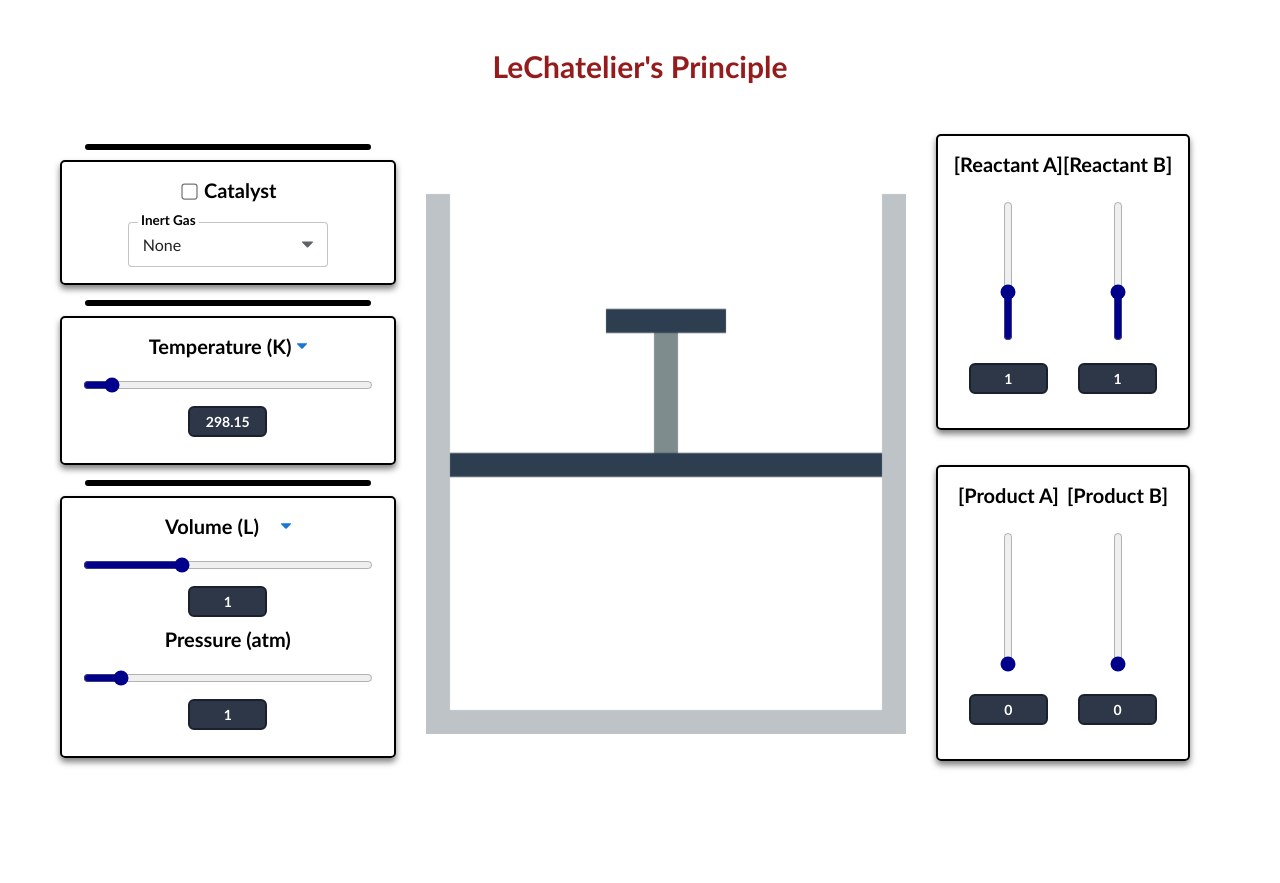
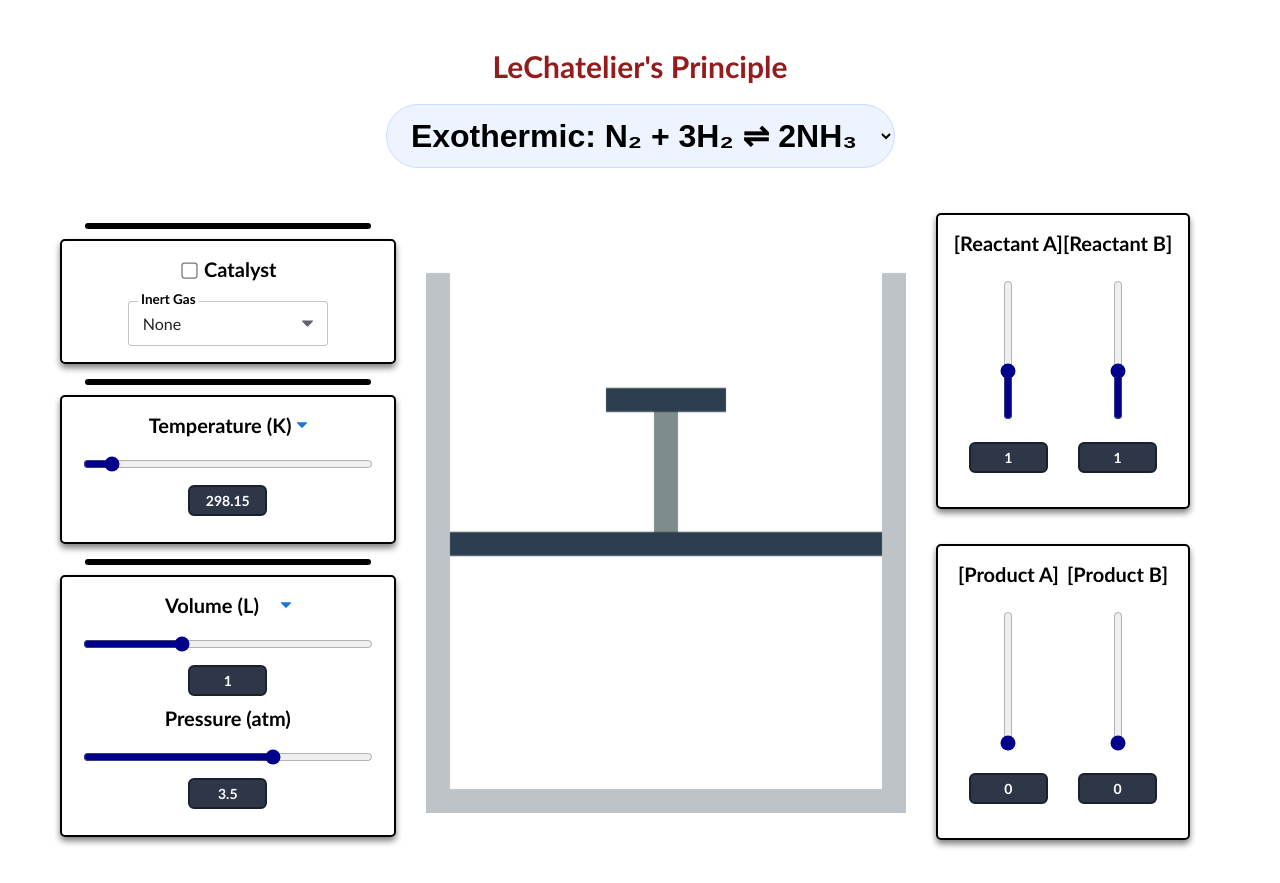
Before and after one commit to smuhammadmehdi8/LeChatelier-Simulation, a React (Vite) app: page / in a window 1280 px wide. Before the commit the page ends 804 px from the top, so only its background shows below. Built offline with nearby package versions, Linux system fonts and the light colour scheme.

Commit message:
implemented reaction ui + backend

```diff
--- a/src/App.tsx
+++ b/src/App.tsx
@@ -1,10 +1,10 @@
 import { useEffect, useRef, useState } from "react";
-import { Application, Graphics, Text } from "pixi.js";
+import { Application, Graphics } from "pixi.js";
 import "./index.css";
 import Slider from "./components/slider";
 import Checkbox from "./components/checkbox";
 import Dropdown from "./components/dropdown";
-import {VOLUME_RANGE, PRESSURE_RANGE, calculatePressureFromVolume, calculateVolumeFromPressure} from "./engines/chemistry-math";
+import {VOLUME_RANGE, PRESSURE_RANGE, calculatePressureFromVolume, calculateVolumeFromPressure, REACTIONS} from "./engines/chemistry-math";
 import { initSimulation, updateSimulation } from "./engines/pixi";
 
 function App() {
@@ -14,8 +14,12 @@ function App() {
   const [tempUnit, setTempUnit] = useState<string>("(K)");
   const [temp, setTemp] = useState<number>(298.15);
 
-  const [pressure, setPressure] = useState<number>(1.0);
+  const [pressure, setPressure] = useState<number>(calculatePressureFromVolume(1.0));
 
+  const [inertGas, setInertGas] = useState<string>("none");
+
+  const [selectedReactionKey, setSelectedReactionKey] = useState<keyof typeof REACTIONS>("exo");
+  //const selectedReaction = REACTIONS[selectedReactionKey];
 
   const handleVolumeChange = (newVolume : number) => {
     const volumeInL = volUnit === "(L)" ? newVolume : newVolume / 1000;
@@ -37,22 +41,20 @@ function App() {
 
   const appRef = useRef<Application | null>(null);
   const pistonRef = useRef<Graphics | null>(null);
-  const warningTextRef = useRef<Text | null>(null);
 
   useEffect(() => {
     let isMounted: boolean = true;
 
     if (pixiContainerRef.current) {
-      initSimulation(pixiContainerRef.current).then(({app, pistonLid, warningText}) => {
+      initSimulation(pixiContainerRef.current).then(({app, pistonLid}) => {
         if (!isMounted) {
           app.destroy(true, { children: true, texture: true });
           return;
         }
         appRef.current = app;
         pistonRef.current = pistonLid;
-        warningTextRef.current = warningText;
 
-        updateSimulation(app, volume, pressure, pistonLid, warningText);
+        updateSimulation(volume, pistonLid);
       });
     }
 
@@ -67,14 +69,30 @@ function App() {
   }, []);
 
   useEffect(() => {
-    if (appRef.current && pistonRef.current && warningTextRef.current) {
-      updateSimulation(appRef.current, volume, pressure, pistonRef.current, warningTextRef.current);
+    if (appRef.current && pistonRef.current) {
+      updateSimulation(volume, pistonRef.current);
     }
   }, [volume, pressure]);
 
   return (
     <div>
       <h1>LeChatelier's Principle</h1>
+
+    <div className="reaction-display">
+      <select
+        className="reaction-display-select"
+        value={selectedReactionKey}
+        onChange={(event) => {
+          setSelectedReactionKey(event.target.value as keyof typeof REACTIONS);
+        }}
+      >
+        {Object.entries(REACTIONS).map(([key, reaction]) => (
+          <option key={key} value={key}>
+            {reaction.label}
+          </option>
+        ))}
+      </select>
+    </div>
 
       <div className="layout">
 
@@ -83,7 +101,17 @@ function App() {
 
           <div className="inert-catalyst">
             <Checkbox name={"Add Catalyst"} label={"Catalyst"}/>
-            <Dropdown label={"Inert Gas"} value1={"none"} name1={"None"} value2={"He"} name2={"Helium"} value3={"Ar"} name3="Argon" />
+            <Dropdown label={"Inert Gas"}
+                      value={inertGas}
+                      options={[
+                        {value: "none", label: "None"},
+                        {value: "He", label: "Helium"},
+                        {value: "Ar", label: "Argon"}
+                      ]}
+                      onChange={setInertGas}
+            />
+
+
 
           </div>
           <hr id="line" />
--- a/src/components/dropdown.tsx
+++ b/src/components/dropdown.tsx
@@ -1,26 +1,35 @@
+interface DropdownOption {
+  value: string;
+  label: string;
+}
 
 interface DropdownProps {
   label: string;
-    value1: string;
-    value2: string;
-    value3: string;
-    name1: string;
-    name2: string;
-    name3: string;
+  value: string;
+  options: DropdownOption[];
+  onChange: (newValue: string) => void;
 }
 
-
-export default function Dropdown({label, value1, value2, value3, name1, name2, name3} : DropdownProps) {
+export default function Dropdown({label, value, options, onChange}: DropdownProps) {
     return (
         <div className="dropdown-container">
         <div className="dropdown-wrapper">
-                <select className="dropdown-select">
-                    <option value={value1}>{name1}</option>
-                    <option value={value2}>{name2}</option>
-                    <option value={value3}>{name3}</option>
+            <select
+            className="dropdown-select"
+            value={value}
+            onChange={(event) => {
+                onChange(event.target.value);
+            }}
+            >
+            {options.map((option) => (
+                <option key={option.value} value={option.value}>
+                {option.label}
+                </option>
+            ))}
             </select>
+
             <label className="dropdown-label">{label}</label>
         </div>
         </div>
-    )
+    );
     }
--- a/src/engines/chemistry-math.ts
+++ b/src/engines/chemistry-math.ts
@@ -32,17 +32,17 @@ export const calculateVolumeFromPressure = (pressureATM: number): number => {
 export const REACTIONS = {
   exo: {
     label: "Exothermic: N₂ + 3H₂ ⇌ 2NH₃",
-    reactants: ["N2", "H2"],
-    products: ["NH3"]
+    reactants: ["N₂", "H₂"],
+    products: ["NH₃"]
   },
   endo: {
     label: "Endothermic: N₂O₄ ⇌ 2NO₂",
-    reactants: ["N2O4"],
-    products: ["NO2"]
+    reactants: ["N₂O₄"],
+    products: ["NO₂"]
   },
   equi: {
     label: "Equimolar: H₂ + I₂ ⇌ 2HI",
-    reactants: ["H2", "I2"],
-    products: ["HI"]
+    reactants: ["H₂", "I₂"],
+    products: ["2HI"]
   }
 };
--- a/src/engines/pixi.ts
+++ b/src/engines/pixi.ts
@@ -1,4 +1,4 @@
-import { Application, Graphics, Text, Ticker } from "pixi.js";
+import { Application, Graphics } from "pixi.js";
 
 export const initSimulation = async (container : HTMLDivElement) => {
     const app = new Application();
@@ -23,52 +23,18 @@ export const initSimulation = async (container : HTMLDivElement) => {
     pistonLid.y = 50;
     app.stage.addChild(pistonLid);
 
-    const warningText = new Text({
-        text: "WARNING: CONTAINER RUPTURED",
-        style: {
-            fontFamily: 'Trebuchet MS',
-            fontSize: 22,
-            fill: 0xFF0000,
-            fontWeight: 'bold',
-            align: 'center'
-        }
-    });
-    warningText.x = 200 - warningText.width / 2;
-    warningText.y = 250;
-    warningText.visible = false;
-    app.stage.addChild(warningText);
-
     container.appendChild(app.canvas);
 
 
-    return { app, pistonLid, warningText };
+    return { app, pistonLid };
 };
 
+//function calculates piston position
+export const updateSimulation = (volume: number, piston: Graphics) => {
 
-let isExploded: boolean = false;
-let explodeTicker: (ticker: Ticker) => void;
+    const minVol = 0.1;
+    const maxVol = 2.0;
 
-export const updateSimulation = (app:Application, volume: number, pressure: number, piston: Graphics, warning: Text) => {
-    if (pressure > 50) {
-        if (!isExploded) {
-            isExploded = true;
-            warning.visible = true;
-
-            explodeTicker = (ticker) => {
-                piston.y -= 4 * ticker.deltaTime;
-
-                if (piston.y < -300) {
-                    app.ticker.remove(explodeTicker);
-                }
-            };
-            app.ticker.add(explodeTicker);
-        }
-        return;
-    }
-
-    warning.visible = false;
-
-    const minVol = 0.1; const maxVol = 2.0;
     const topY = 50;
     const bottomY = 460;
 
--- a/src/index.css
+++ b/src/index.css
@@ -36,7 +36,7 @@ h1 {
   justify-content: center;
   align-items: flex-start;
   gap: 30px;
-  margin-top: 50px;
+  margin-top: 45px;
   flex-wrap: wrap;
 }
 
@@ -264,3 +264,20 @@ h1 {
   background-position: right top 50%;
   background-size: 10px auto;
 }
+
+.reaction-display {
+  margin: 0 auto 1.0rem auto;
+  width: fit-content;
+}
+
+.reaction-display-select {
+  padding: 0.75rem 1.25rem;
+  border-radius: 999px;
+  font-size: 2rem;
+  font-weight: 700;
+  background: #eef4ff;
+  border: 1px solid #c9dcff;
+  color: #000000;
+  cursor: pointer;
+  text-align: center;
+}
```
Lines whose indentation alone changed are shown as unchanged.
